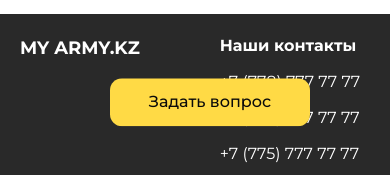
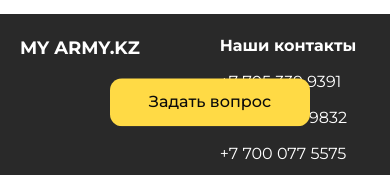
Before and after one commit to d1maash/kz-army, a Next.js app: page /faq in a window 390 px wide. Shown: the part 669-844 px from the top of the page. Built offline with nearby package versions, Linux system fonts and the light colour scheme.

Commit message:
fix: corrected the phone numbers in footer

```diff
--- a/src/components/Footer.tsx
+++ b/src/components/Footer.tsx
@@ -13,9 +13,9 @@ const Footer = () => {
                     {/* Contacts */}
                     <ul className="flex flex-col gap-3">
                         <h3 className="font-bold">Наши контакты</h3>
-                        <li>+7 (778) 777 77 77</li>
-                        <li>+7 (777) 777 77 77</li>
-                        <li>+7 (775) 777 77 77</li>
+                        <li>+7 705 339 9391</li>
+                        <li>+7 700 745 9832</li>
+                        <li>+7 700 077 5575</li>
                     </ul>
 
                     {/* Social */}
```
